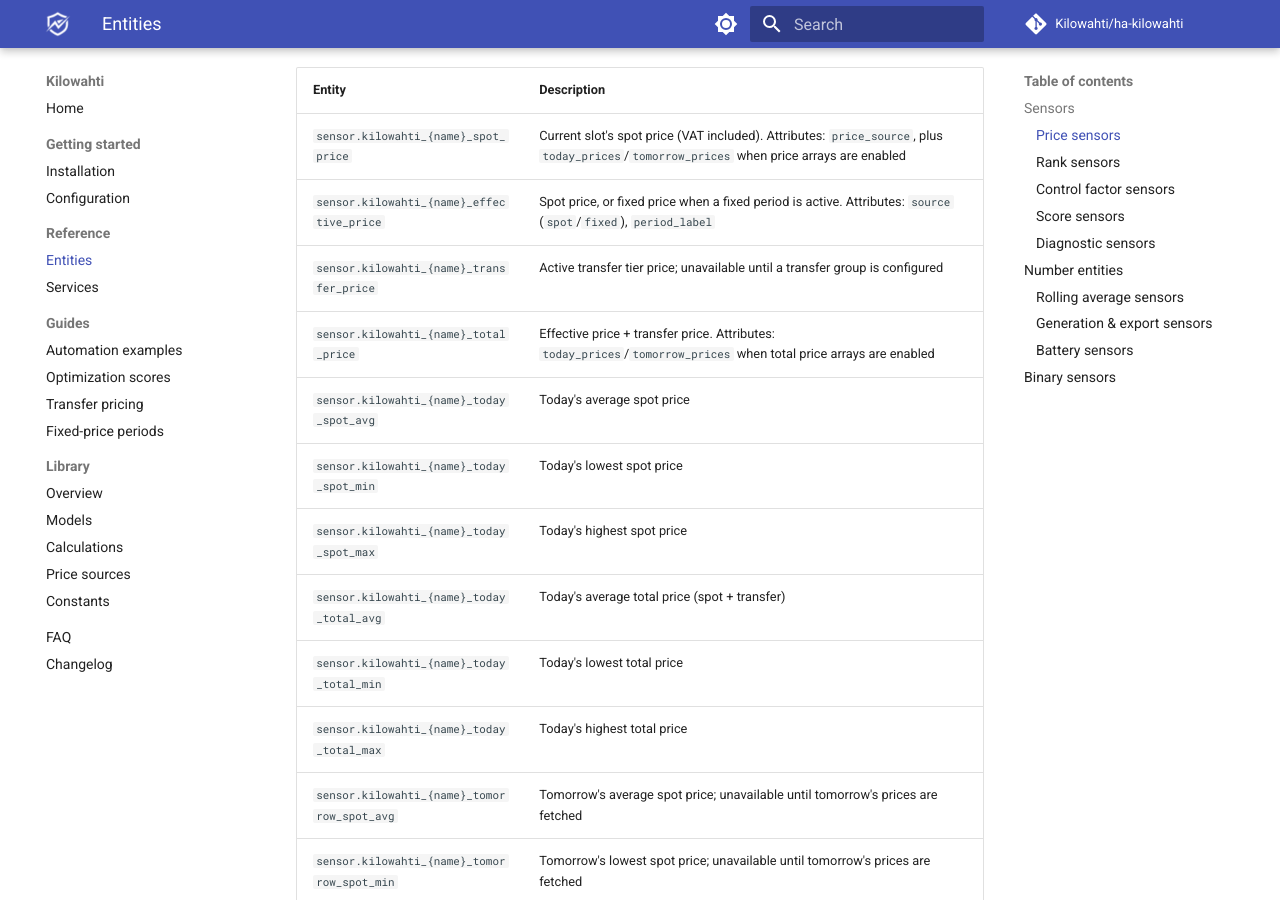
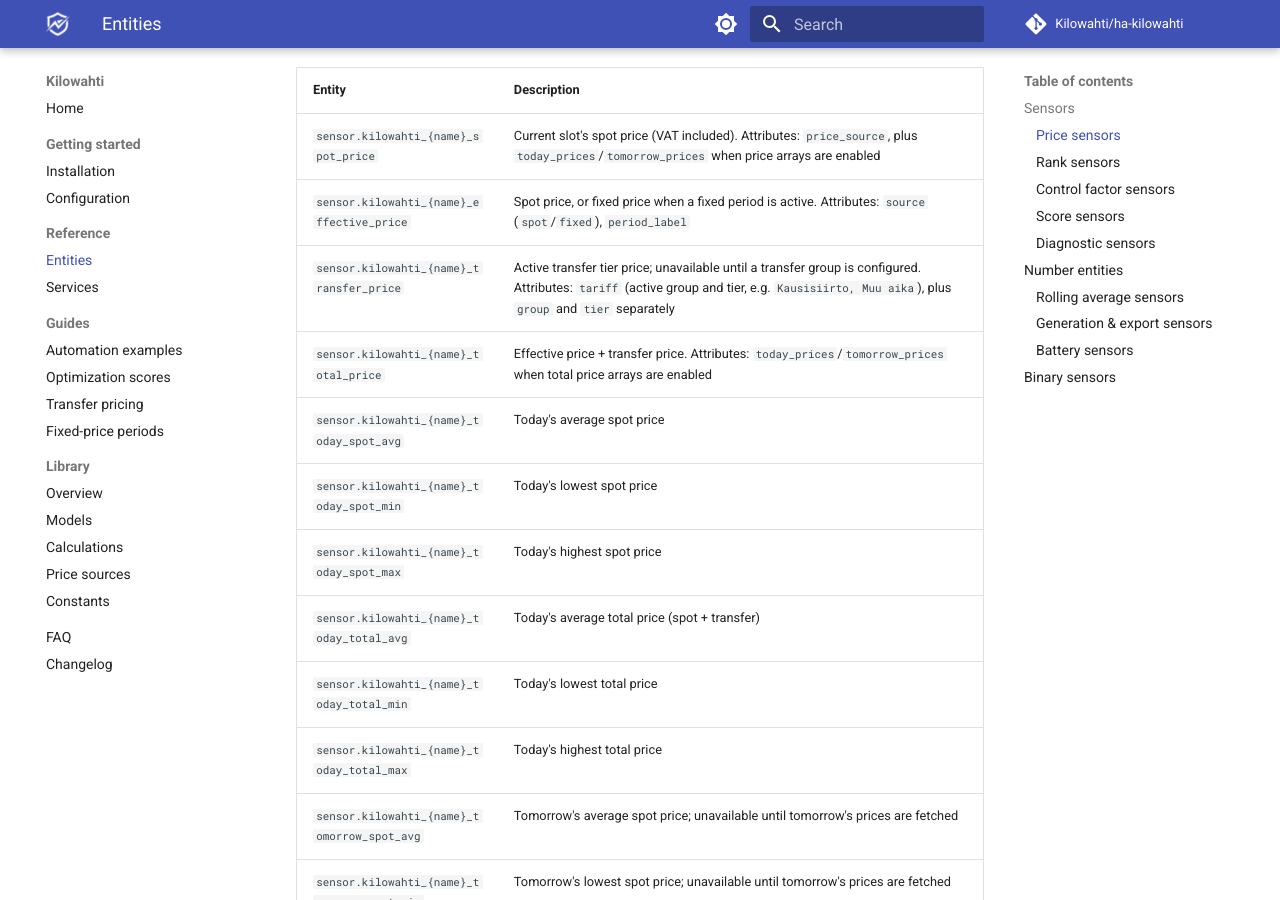
Before and after one commit to Kilowahti/kilowahti-docs, an MkDocs documentation site: the page built from docs/entities.md, in a window 1280 px wide and 900 px high, scrolled down 342 px. Built offline with MkDocs 1.6.1 and Material for MkDocs 9.7.7, drawn with Linux system fonts in a browser that asks for light colours; comment, search, counter and statistics services are not loaded.

Commit message:
Document the transfer price tariff attributes

```diff
--- a/docs/entities.md
+++ b/docs/entities.md
@@ -12,7 +12,7 @@
 |---|---|
 | `sensor.kilowahti_{name}_spot_price` | Current slot's spot price (VAT included). Attributes: `price_source`, plus `today_prices`/`tomorrow_prices` when price arrays are enabled |
 | `sensor.kilowahti_{name}_effective_price` | Spot price, or fixed price when a fixed period is active. Attributes: `source` (`spot`/`fixed`), `period_label` |
-| `sensor.kilowahti_{name}_transfer_price` | Active transfer tier price; unavailable until a transfer group is configured |
+| `sensor.kilowahti_{name}_transfer_price` | Active transfer tier price; unavailable until a transfer group is configured. Attributes: `tariff` (active group and tier, e.g. `Kausisiirto, Muu aika`), plus `group` and `tier` separately |
 | `sensor.kilowahti_{name}_total_price` | Effective price + transfer price. Attributes: `today_prices`/`tomorrow_prices` when total price arrays are enabled |
 | `sensor.kilowahti_{name}_today_spot_avg` | Today's average spot price |
 | `sensor.kilowahti_{name}_today_spot_min` | Today's lowest spot price |
```
